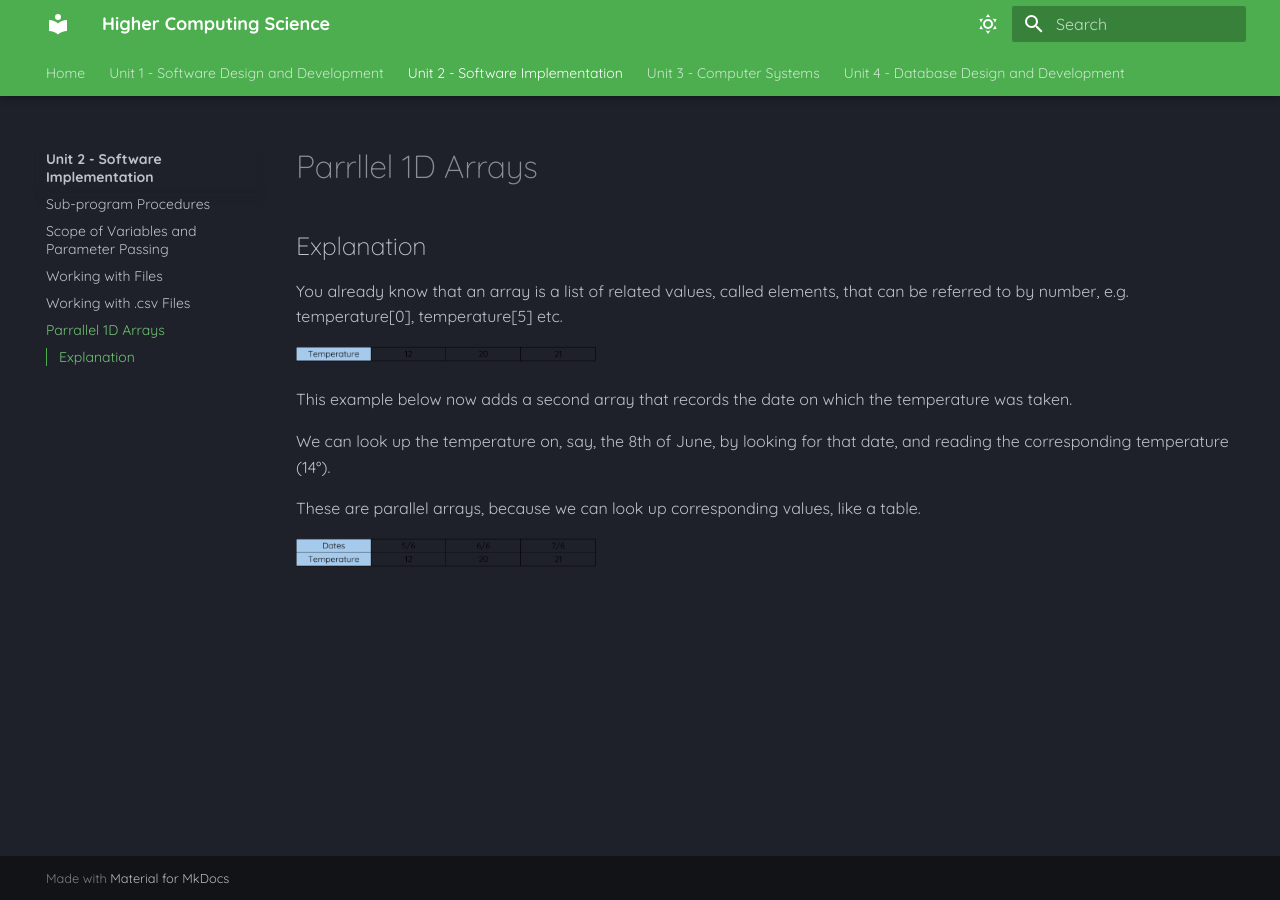
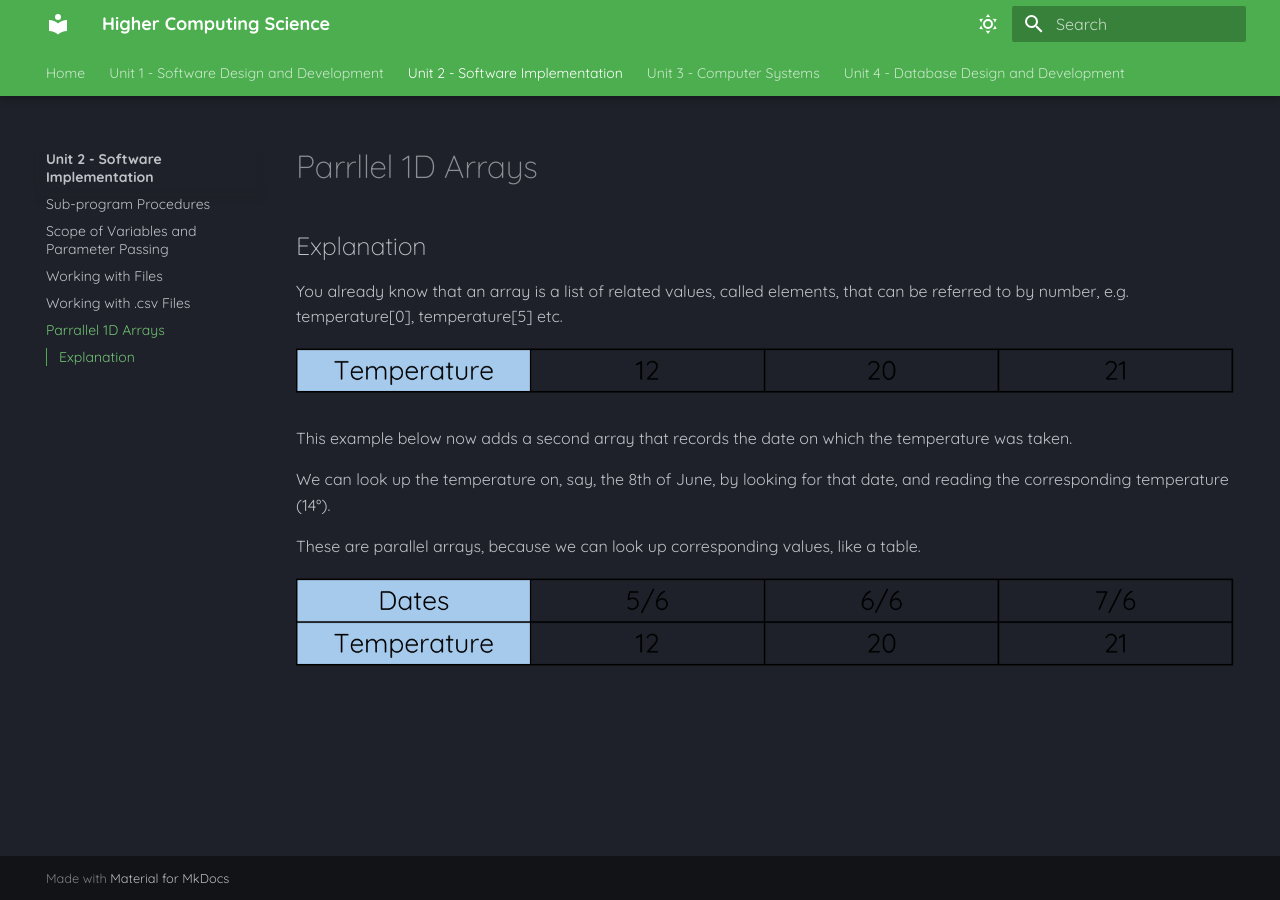
Before and after one commit to Mr-Wood-CS/Higher-Computing-Science-MD-Files, an MkDocs documentation site: the page built from docs/SI/07-Parallel-1D-Arrays.md, in a window 1280 px wide. Built offline with MkDocs 1.6.1 and Material for MkDocs 9.7.7, drawn with Linux system fonts in a browser that asks for light colours.

Commit message:
Update 07-Parallel-1D-Arrays.md

```diff
--- a/docs/SI/07-Parallel-1D-Arrays.md
+++ b/docs/SI/07-Parallel-1D-Arrays.md
@@ -4,7 +4,9 @@
 
 You already know that an array is a list of related values, called elements, that can be referred to by number, e.g. temperature[0], temperature[5] etc.
 
-![Image title](../Images/Parallel-1D-Arrays-1.png){ width="300" }
+![Image title](../Images/Parallel-1D-Arrays-1.png)
+
+<!--- { width="300" } -->
 
 This example below now adds a second array that records the date on which the temperature was taken.
 
@@ -12,4 +14,6 @@ We can look up the temperature on, say, the 8th of June, by looking for that dat
 
 These are parallel arrays, because we can look up corresponding values, like a table.
 
-![Image title](../Images/Parallel-1D-Arrays-2.png){ width="300" }
+![Image title](../Images/Parallel-1D-Arrays-2.png)
+
+<!---{ width="300" }-->
```
